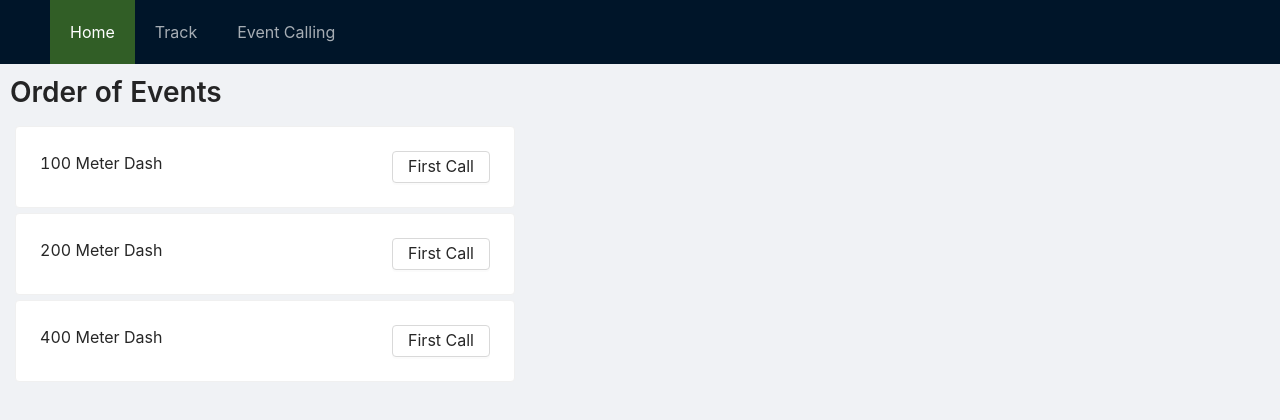
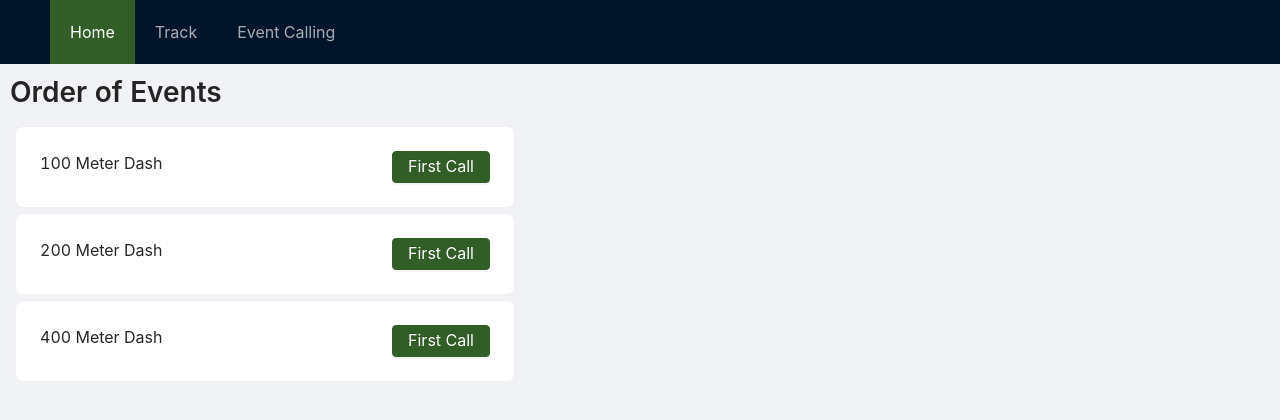
Before and after one commit to jgreazel/react-playground, a React (Create React App) app in the folder form-creator/: page /eventCalling in a window 1280 px wide. Shown: the top 420 px of the page. Built offline with nearby package versions, Linux system fonts and the light colour scheme.

Commit message:
styling, maybe turn into twitter bot:

```diff
--- a/form-creator/src/App.less
+++ b/form-creator/src/App.less
@@ -11,3 +11,13 @@
 .ant-form-item {
   margin-bottom: 16px;
 }
+.ant-card {
+  border-radius: 8px;
+  margin: 5px;
+  width: 500px;
+  transition: all 0.2s ease-in-out;
+}
+
+.ant-card:hover {
+  box-shadow: 0 0 5px 1px gray;
+}
--- a/form-creator/src/pages/EventCalling.tsx
+++ b/form-creator/src/pages/EventCalling.tsx
@@ -1,18 +1,14 @@
 import React, { useState, useEffect } from "react";
 import { Button, Card, Typography } from "antd";
+import { reduceEachLeadingCommentRange } from "typescript";
+
+// ! maybe it could tweet out event calls
 
 type Props = {
   eventList: string[];
 };
 
 const callOrder = ["First Call", "Second Call", "Third Call", "Past"];
-
-enum buttonColor {
-  "First Call" = "blue",
-  "Second Call" = "green",
-  "Third Call" = "red",
-  "Past" = "black",
-}
 
 const EventCalling = (props: Props) => {
   const [eventCalls, setEventCalls] = useState<number[]>([]);
@@ -29,12 +25,17 @@ const EventCalling = (props: Props) => {
       {props.eventList.map(
         (x) =>
           callOrder[eventCalls[props.eventList.indexOf(x)]] !== "Past" && (
-            <Card style={{ width: 500, margin: 5 }} key={x}>
+            <Card key={x}>
               {x}
               <Button
                 style={{
                   float: "right",
                 }}
+                type="primary"
+                danger={
+                  callOrder[eventCalls[props.eventList.indexOf(x)]] ===
+                  "Third Call"
+                }
                 onClick={() =>
                   setEventCalls((prevEventCalls) => {
                     let prev = [...prevEventCalls];
```
